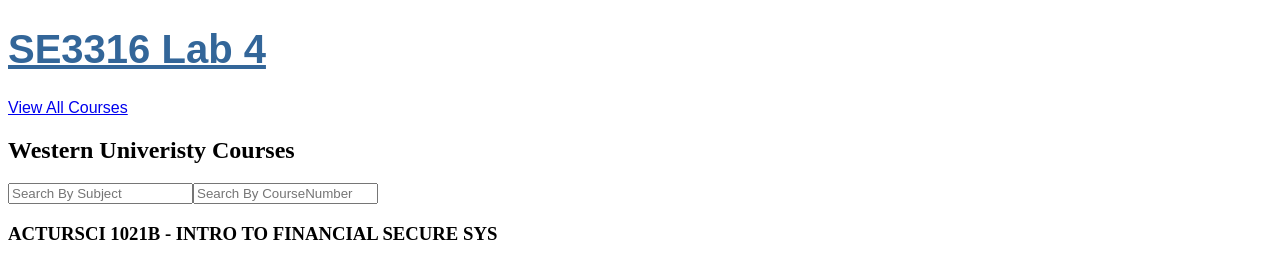
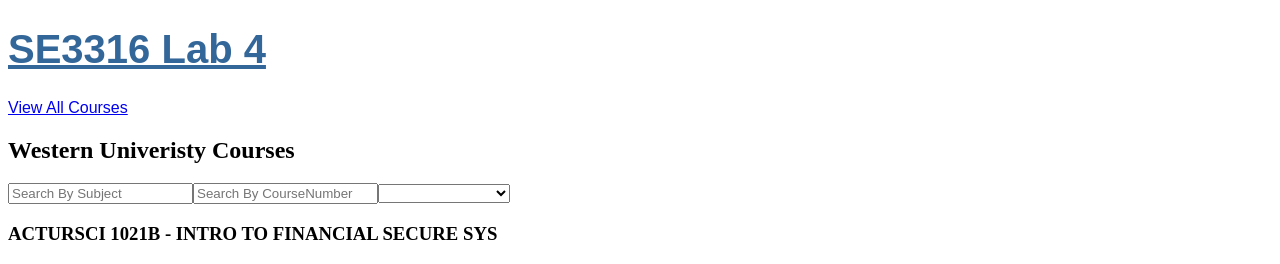
Before and after one commit to mayanksood100/se3316-msood-lab4, an Angular app in the folder se3316-msood-lab4/: page /courses in a window 1280 px wide. Shown: the top 264 px of the page. Built offline with nearby package versions, Linux system fonts and the light colour scheme.

Commit message:
Also added Search by Course Component for Courses

```diff
--- a/se3316-msood-lab4/src/app/app.module.ts
+++ b/se3316-msood-lab4/src/app/app.module.ts
@@ -1,3 +1,4 @@
+import { CourseComponentFilterPipe } from './courses/courseComponent-filter.pipe';
 import { BrowserModule } from '@angular/platform-browser';
 import { NgModule } from '@angular/core';
 import { AppRoutingModule } from './app-routing.module';
@@ -14,7 +15,8 @@
     CoursesComponent,
     DashboardComponent,
     SubjectFilterPipe,
-    CourseNumberFilterPipe
+    CourseNumberFilterPipe,
+    CourseComponentFilterPipe
   ],
   imports: [
     BrowserModule,
--- /dev/null
+++ b/se3316-msood-lab4/src/app/courses/courseComponent-filter.pipe.ts
@@ -0,0 +1,16 @@
+import { CoursesComponent } from './courses.component';
+import { Courses } from './../Courses';
+import { PipeTransform, Pipe } from '@angular/core';
+
+@Pipe({
+    name:'courseComponentFilter'
+})
+
+export class CourseComponentFilterPipe implements PipeTransform{
+    transform(courses:Courses[], courseComponent:string): Courses[]{
+        if(!courses || !courseComponent){
+            return courses;
+        }
+        return courses.filter(course=> course.course_info[0].ssr_component.toUpperCase() === courseComponent.toUpperCase())
+    }
+}
--- a/se3316-msood-lab4/src/app/courses/courses.component.html
+++ b/se3316-msood-lab4/src/app/courses/courses.component.html
@@ -2,6 +2,12 @@
 
 <input type="text" id="subjectSearch" [(ngModel)]="subject" placeholder="Search By Subject">
 <input type="text" id="courseNumberSearch" [(ngModel)]="courseNumber" placeholder="Search By CourseNumber">
+<select name="courseComponent" id="courseComponent" [(ngModel)]="courseComponent">
+    <option value="Select Component" >Select Component</option>
+    <option value="LEC">LEC</option>
+    <option value="TUT">TUT</option>
+    <option value="LAB">LAB</option>
+</select>
 
 <div *ngIf="selectedCourse" class="selectedDiv">
     <h2 id="selectedHeading">{{selectedCourse.subject}} {{selectedCourse.catalog_nbr}} - {{selectedCourse.className}}</h2>
@@ -9,7 +15,7 @@
 </div>
 
 
-<div *ngFor="let course of courses | subjectFilter:subject | courseNumberFilter:courseNumber" (click)="onSelect(course)" class="courses">
+<div *ngFor="let course of courses | subjectFilter:subject | courseNumberFilter:courseNumber | courseComponentFilter: courseComponent" (click)="onSelect(course)" class="courses">
     <h3>{{course.subject}} {{course.catalog_nbr}} - {{course.className}}</h3>
     <p><b>Description:</b>{{course.catalog_description}}</p>
 
--- a/se3316-msood-lab4/src/app/courses/courses.component.ts
+++ b/se3316-msood-lab4/src/app/courses/courses.component.ts
@@ -14,6 +14,7 @@
   selectedCourse: Courses;
   subject: string;
   courseNumber:string;
+  courseComponent: string;
 
   constructor(private courseService: CoursesService) { }
 
```
